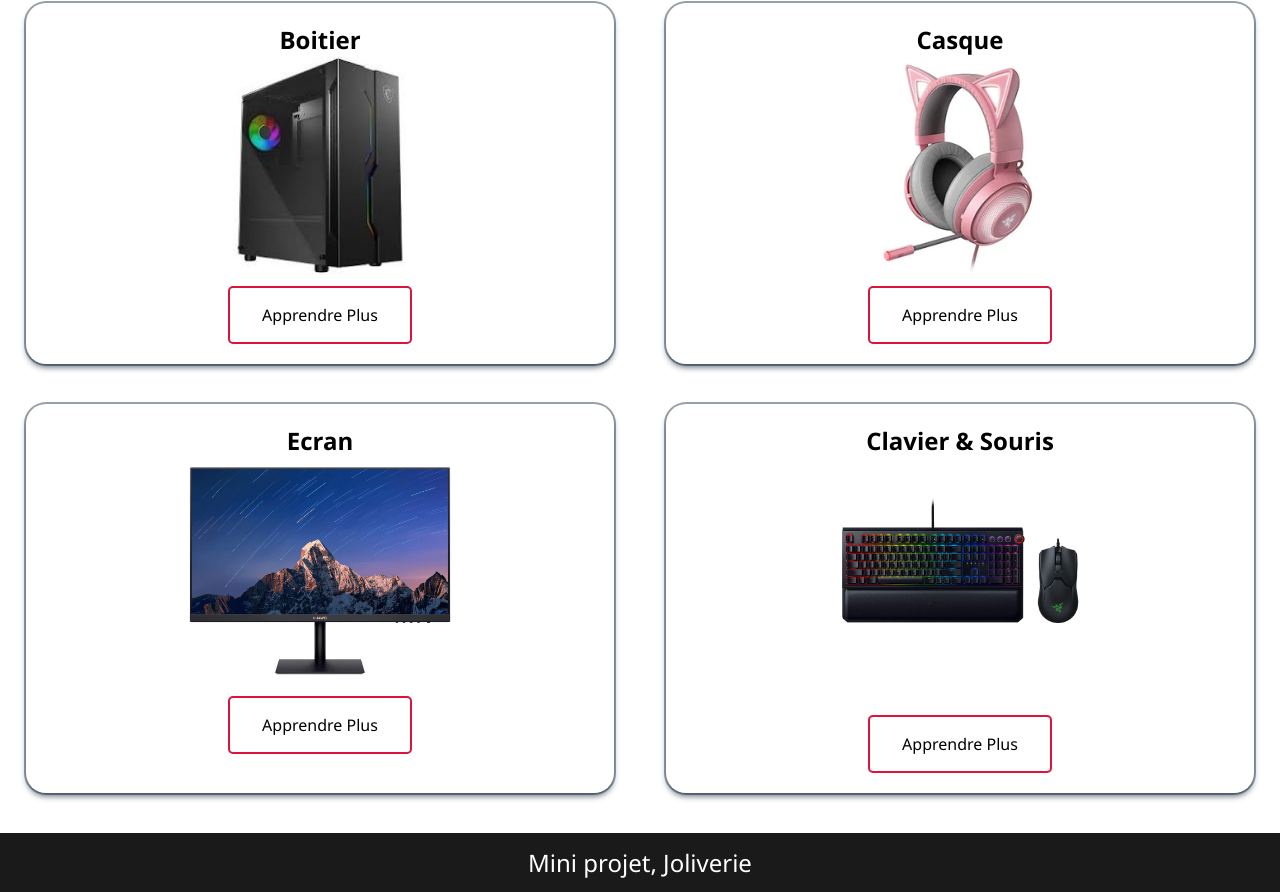
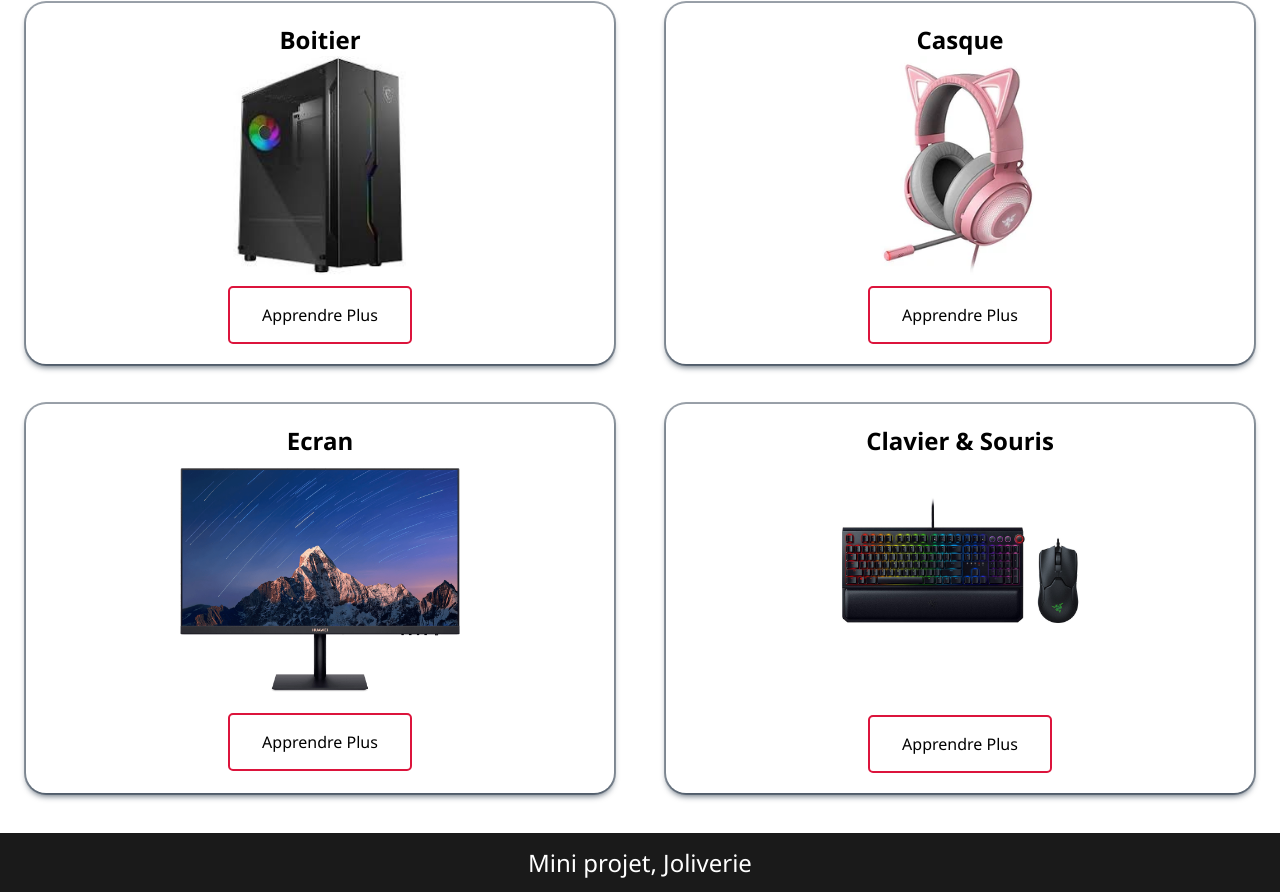
Before and after one commit to EncryptSine/Project-NSI-computer-presentation, a plain HTML site: page index.html in a window 1280 px wide. Shown: the part 2825-3717 px from the top of the page. Drawn offline with nearby package versions, Linux system fonts and the light colour scheme; a script that the page names is missing.

Commit message:
Update index.html

```diff
--- a/index.html
+++ b/index.html
@@ -220,7 +220,7 @@
                     (LED, OLED…)
 
                 </p>
-                <img src="./assets/images/display.png" alt="ecran" width="80%">
+                <img src="./assets/images/display.png" alt="ecran" width="86%">
                 <button class="bouton2">Apprendre Plus</button>
             </aside>
             <aside id="CS">
```
